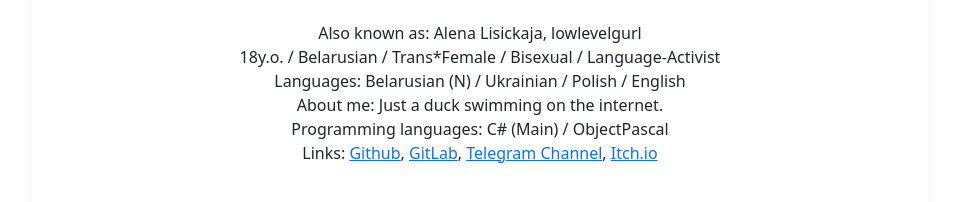
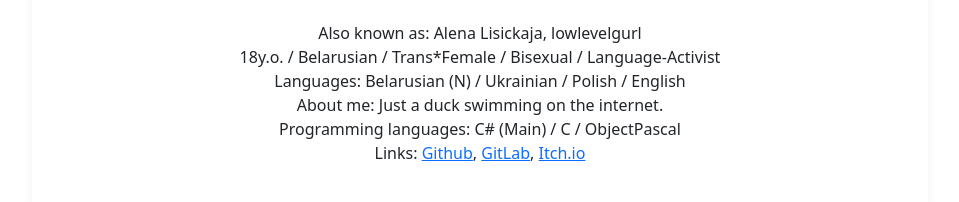
Before and after one commit to lowlevelgurl/pechushka, a plain HTML site: page index.html in a window 1280 px wide. Shown: the part 1067-1269 px from the top of the page, without its empty margins (160-1119 px from the left). Drawn offline with nearby package versions, Linux system fonts and the light colour scheme.

Commit message:
Update index.html

```diff
--- a/index.html
+++ b/index.html
@@ -53,8 +53,8 @@
           18y.o. / Belarusian / Trans*Female / Bisexual / Language-Activist<br>
           Languages: Belarusian (N) / Ukrainian / Polish / English<br>
           About me: Just a duck swimming on the internet.<br>
-          Programming languages: C# (Main) / ObjectPascal<br>
-          Links: <a href="https://github.com/lowlevelgurl">Github</a>, <a href="https://gitlab.com/lowlevelgurl">GitLab</a>, <a href="https://t.me/nizkauzrounievaja">Telegram Channel</a>, <a href="https://lowlevelgurl.itch.io/">Itch.io</a>
+          Programming languages: C# (Main) / C / ObjectPascal<br>
+          Links: <a href="https://github.com/lowlevelgurl">Github</a>, <a href="https://gitlab.com/lowlevelgurl">GitLab</a>, <a href="https://lowlevelgurl.itch.io/">Itch.io</a>
         </p>
       </div>
     </div><br>
```
